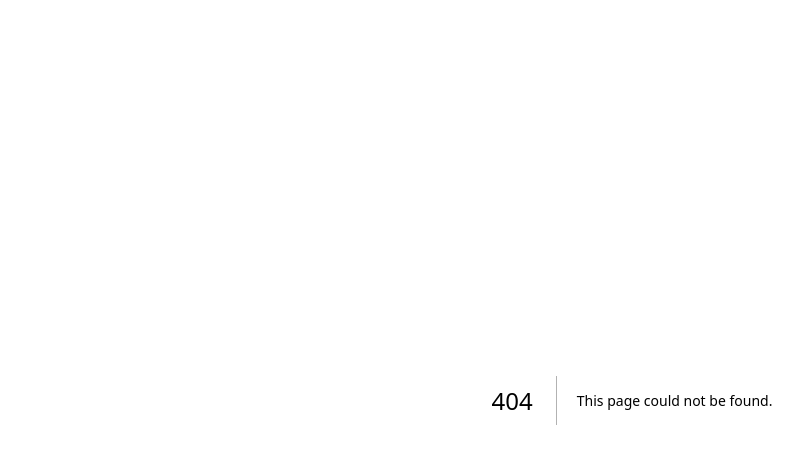
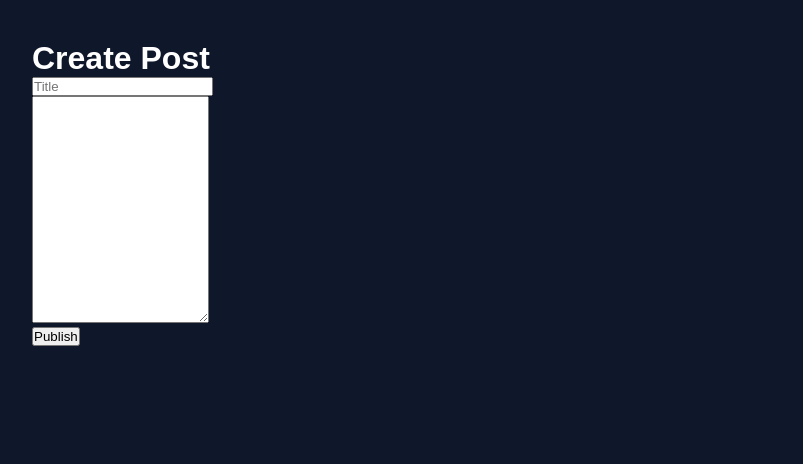
Before and after one commit to landing-pages214/landing-page, a Next.js app: page /admin/new in a window 1280 px wide. Before the commit this address had no page. Shown: the top 464 px of the page, without its empty margins (8-811 px from the left). Built offline with nearby package versions, Linux system fonts and the light colour scheme.

Commit message:
Add NewPost component for creating posts

```diff
--- /dev/null
+++ b/app/admin/new/page.tsx
@@ -0,0 +1,66 @@
+"use client";
+
+import { useState } from "react";
+import { useRouter } from "next/navigation";
+
+export default function NewPost() {
+  const router = useRouter();
+
+  const [title, setTitle] =
+    useState("");
+
+  const [content, setContent] =
+    useState("");
+
+  async function submit(
+    e: React.FormEvent
+  ) {
+    e.preventDefault();
+
+    await fetch("/api/posts", {
+      method: "POST",
+      headers: {
+        "Content-Type":
+          "application/json",
+      },
+      body: JSON.stringify({
+        title,
+        content,
+      }),
+    });
+
+    router.push("/admin");
+  }
+
+  return (
+    <main style={{ padding: 40 }}>
+      <h1>Create Post</h1>
+
+      <form onSubmit={submit}>
+        <input
+          placeholder="Title"
+          value={title}
+          onChange={(e) =>
+            setTitle(e.target.value)
+          }
+        />
+
+        <br />
+
+        <textarea
+          rows={15}
+          value={content}
+          onChange={(e) =>
+            setContent(e.target.value)
+          }
+        />
+
+        <br />
+
+        <button>
+          Publish
+        </button>
+      </form>
+    </main>
+  );
+}
```
